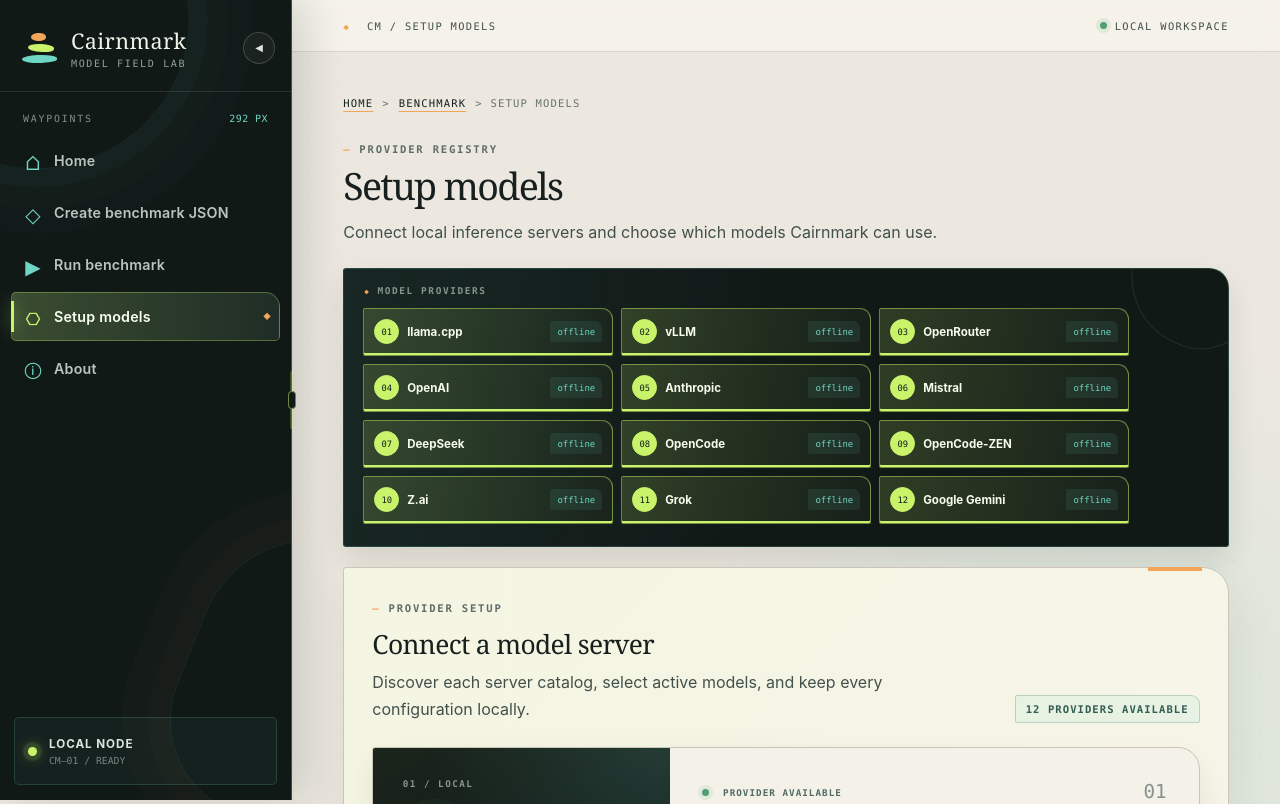
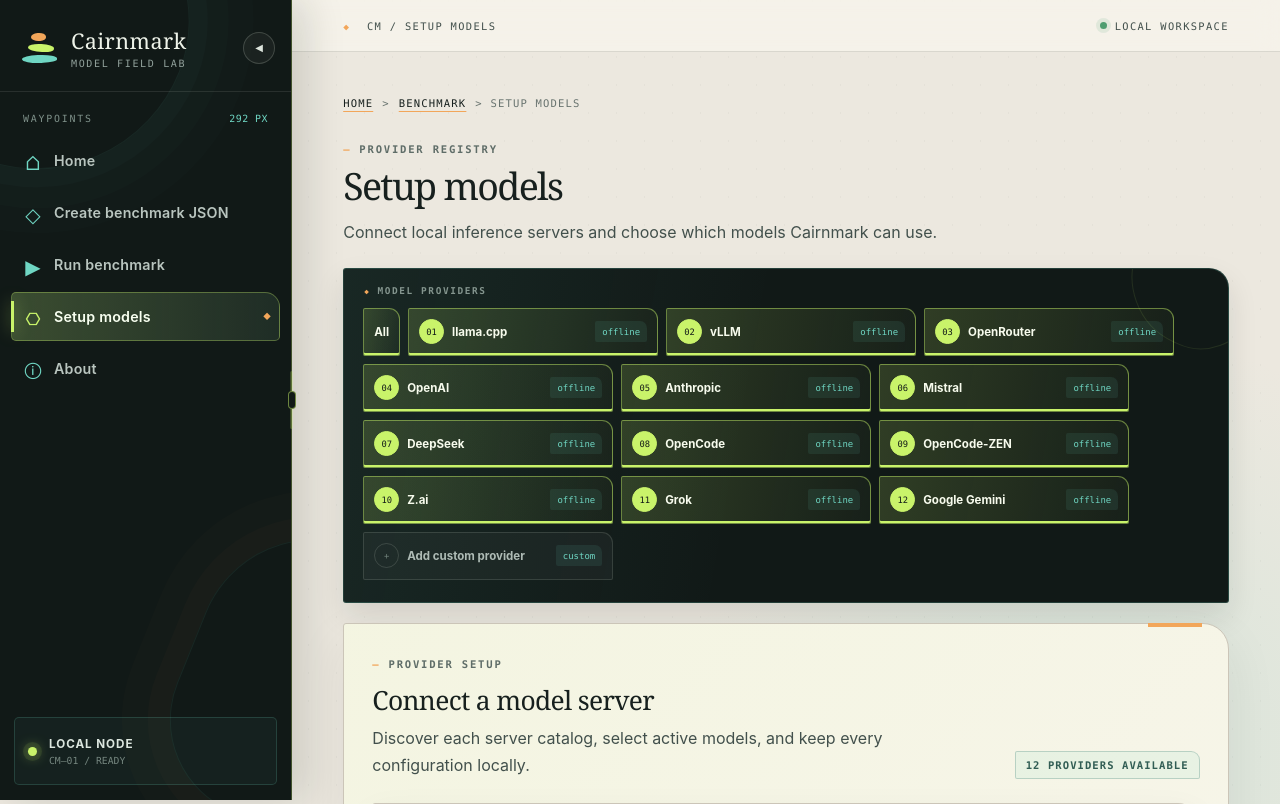
Before and after one commit to CosmicLaca/CairnMark, a Flask app: page /setup_models in a window 1280 px wide. Shown: the top 804 px of the page. Run offline with Flask 3, Linux system fonts and the light colour scheme; data that the repository does not hold is empty.

Commit message:
New provider setup

```diff
--- a/static/css/setup-models.css
+++ b/static/css/setup-models.css
@@ -246,6 +246,20 @@ body.modal-open {
     cursor: default;
 }
 
+.provider-tab--utility {
+    min-width: auto;
+    grid-template-columns: auto;
+}
+
+.provider-tab[data-provider-filter] {
+    cursor: pointer;
+}
+
+.provider-tab[data-provider-filter]:focus-visible {
+    outline: 2px solid var(--lichen);
+    outline-offset: 2px;
+}
+
 .provider-tab:hover {
     transform: none;
 }
@@ -262,6 +276,10 @@ body.modal-open {
 .provider-card-list {
     display: grid;
     gap: 18px;
+}
+
+.provider-card[hidden] {
+    display: none;
 }
 
 .provider-card {
--- a/static/js/setup_models.js
+++ b/static/js/setup_models.js
@@ -1,6 +1,29 @@
 document.addEventListener('DOMContentLoaded', () => {
     const api = window.CairnmarkApi;
     const setupButtons = [...document.querySelectorAll('[data-provider-setup]')];
+    const providerFilterButtons = [
+        ...document.querySelectorAll('[data-provider-filter]'),
+    ];
+    const providerCards = [...document.querySelectorAll('[data-provider-card]')];
+
+    function setProviderFilter(selectedProvider) {
+        providerFilterButtons.forEach((button) => {
+            const isSelected = selectedProvider === 'all'
+                || button.dataset.providerFilter === selectedProvider;
+            button.classList.toggle('is-active', isSelected);
+            button.setAttribute('aria-pressed', String(isSelected));
+        });
+        providerCards.forEach((card) => {
+            card.hidden = selectedProvider !== 'all'
+                && card.dataset.providerCard !== selectedProvider;
+        });
+    }
+
+    providerFilterButtons.forEach((button) => {
+        button.addEventListener('click', () => {
+            setProviderFilter(button.dataset.providerFilter);
+        });
+    });
 
     function modelId(model) {
         if (typeof model === 'string') {
--- a/templates/setup_models.html
+++ b/templates/setup_models.html
@@ -21,7 +21,7 @@
 {% endmacro %}
 
 {% macro provider_card(provider) %}
-<article class="provider-card{% if provider.single_model %} provider-card--single-model{% elif provider.name == 'openrouter' %} provider-card--online-lead{% endif %}">
+<article class="provider-card{% if provider.single_model %} provider-card--single-model{% elif provider.name == 'openrouter' %} provider-card--online-lead{% endif %}" data-provider-card="{{ provider.name }}">
   <div class="provider-identity">
     <span class="provider-card-index">{{ provider.index }} / {{ provider.kind }}</span>
     <div class="provider-glyph" aria-hidden="true"><span>{{ provider.glyph }}</span></div>
@@ -190,11 +190,17 @@
 <nav class="category-browser provider-browser" aria-label="Model providers">
   <span class="category-browser-label">Model providers</span>
   <div class="category-tabs">
+    <button class="category-tab provider-tab provider-tab--utility is-active" type="button" data-provider-filter="all" aria-pressed="true">
+      <strong>All</strong>
+    </button>
     {% for provider in providers %}
-      <div class="category-tab provider-tab is-active" data-provider-tab="{{ provider.name }}">
+      <button class="category-tab provider-tab is-active" type="button" data-provider-tab="{{ provider.name }}" data-provider-filter="{{ provider.name }}" aria-pressed="true">
         <span aria-hidden="true">{{ provider.index }}</span><strong>{{ provider.title }}</strong><small data-provider-tab-status>offline</small>
-      </div>
+      </button>
     {% endfor %}
+    <div class="category-tab provider-tab">
+      <span aria-hidden="true">+</span><strong>Add custom provider</strong><small>custom</small>
+    </div>
   </div>
 </nav>
 
```
